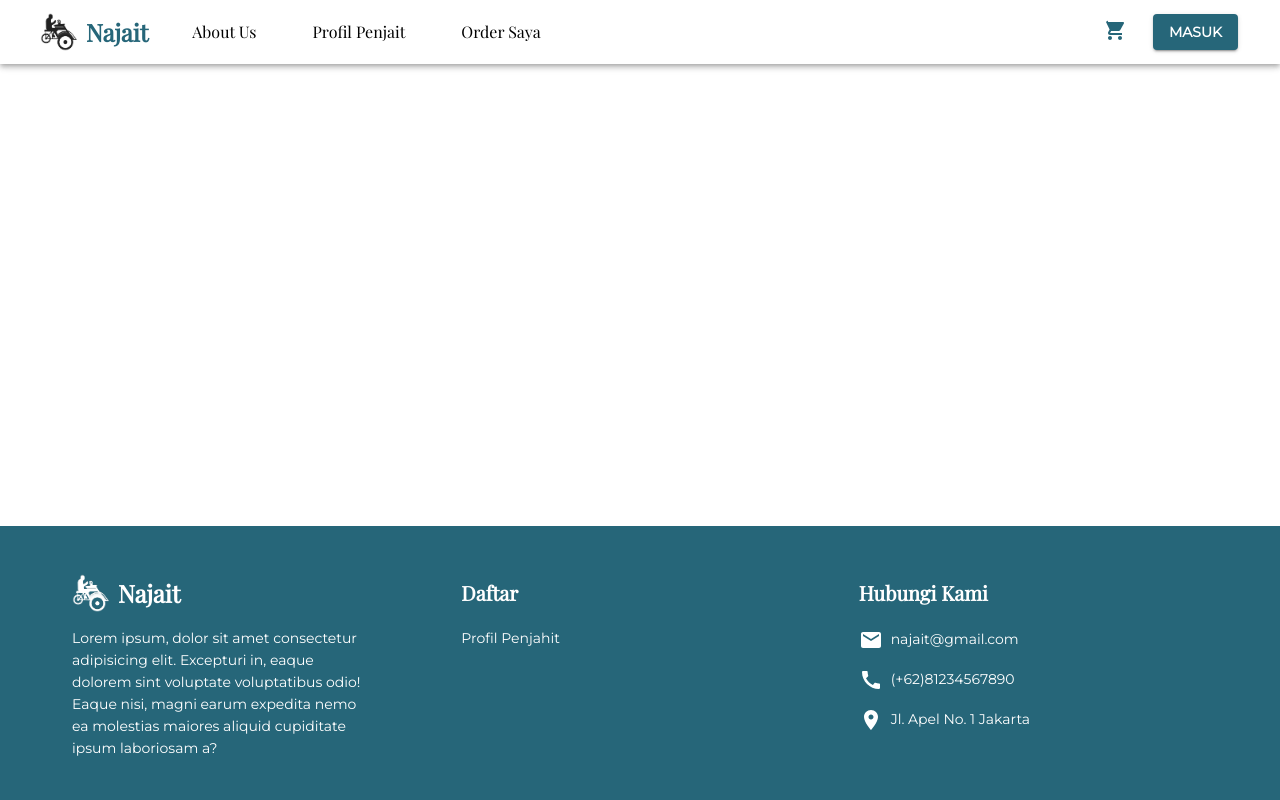
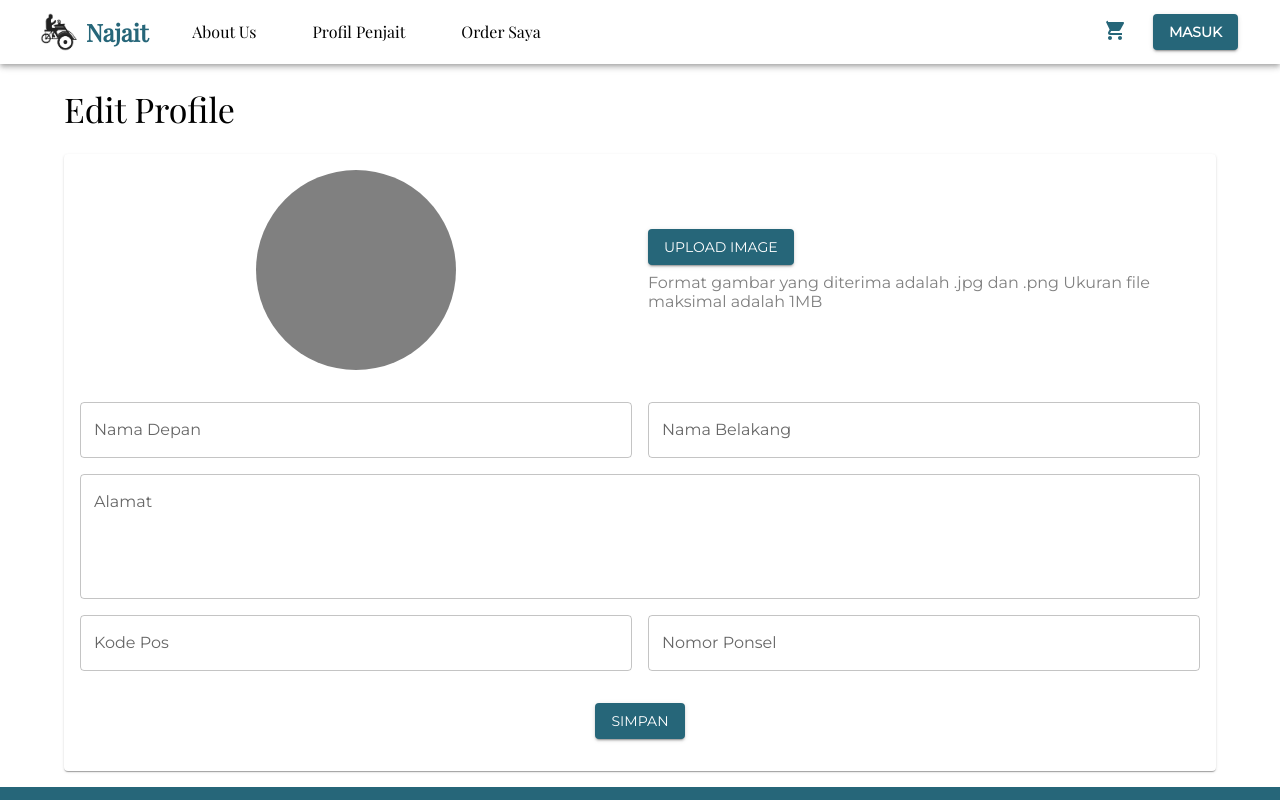
Before and after one commit to rafirm29/najait-express, a React (Create React App) app: page /editprofile in a window 1280 px wide. Shown: the top 800 px of the page. Built offline with nearby package versions, Linux system fonts and the light colour scheme.

Commit message:
edit profile page

```diff
--- a/src/components/editprofile/EditProfileForm.js
+++ b/src/components/editprofile/EditProfileForm.js
@@ -1,7 +1,151 @@
-import React from "react";
+import { Button, Card, Grid, TextField, Typography } from "@mui/material";
+import { Box } from "@mui/system";
+import React, { useEffect, useState } from "react";
 
 function EditProfileForm() {
-  return <div></div>;
+  const [selectedImage, setSelectedImage] = useState(null);
+  const [imageUrl, setImageUrl] = useState(null);
+
+  useEffect(() => {
+    if (selectedImage) {
+      setImageUrl(URL.createObjectURL(selectedImage));
+    }
+  }, [selectedImage]);
+
+  return (
+    <>
+      <Box my={2}>
+        <Card>
+          <Grid
+            container
+            p={2}
+            columnSpacing={2}
+            alignItems="center"
+            justifyContent="center"
+          >
+            <Grid
+              item
+              xs={6}
+              sx={{
+                display: "flex",
+                alignItems: "center",
+                justifyContent: "center",
+              }}
+            >
+              {imageUrl || selectedImage ? (
+                <Box>
+                  <img
+                    src={imageUrl}
+                    alt={selectedImage.name}
+                    style={{
+                      height: "200px",
+                      width: "200px",
+                      borderRadius: "50%",
+                    }}
+                  />
+                </Box>
+              ) : (
+                <Box
+                  sx={{
+                    height: "200px",
+                    width: "200px",
+                    borderRadius: "50%",
+                    backgroundColor: "gray",
+                  }}
+                ></Box>
+              )}
+            </Grid>
+
+            <Grid item xs={6} justifySelf="center">
+              <Box>
+                <input
+                  accept="image/*"
+                  type="file"
+                  id="select-image"
+                  style={{ display: "none" }}
+                  onChange={(e) => setSelectedImage(e.target.files[0])}
+                />
+                <label htmlFor="select-image">
+                  <Button variant="contained" color="primary" component="span">
+                    Upload Image
+                  </Button>
+                </label>
+                <Box mt={1}>
+                  <Typography
+                    variant="h10"
+                    fontFamily="Montserrat"
+                    color="gray"
+                  >
+                    Format gambar yang diterima adalah .jpg dan .png Ukuran file
+                    maksimal adalah 1MB
+                  </Typography>
+                </Box>
+              </Box>
+            </Grid>
+
+            <Grid item xs={6} mt={4} justifySelf="center">
+              <TextField
+                id="standard-basic"
+                label="Nama Depan"
+                variant="outlined"
+                sx={{ width: "100%" }}
+              />
+            </Grid>
+            <Grid item xs={6} mt={4} justifySelf="center">
+              <TextField
+                id="standard-basic"
+                label="Nama Belakang"
+                variant="outlined"
+                sx={{ width: "100%" }}
+              />
+            </Grid>
+            <Grid item xs={12} mt={2} justifySelf="center">
+              <TextField
+                multiline
+                rows={4}
+                id="standard-basic"
+                label="Alamat"
+                variant="outlined"
+                sx={{ width: "100%" }}
+              />
+            </Grid>
+            <Grid item xs={6} my={2} justifySelf="center">
+              <TextField
+                id="standard-basic"
+                label="Kode Pos"
+                variant="outlined"
+                sx={{ width: "100%" }}
+              />
+            </Grid>
+            <Grid item xs={6} my={2} justifySelf="center">
+              <TextField
+                id="standard-basic"
+                label="Nomor Ponsel"
+                variant="outlined"
+                sx={{ width: "100%" }}
+              />
+            </Grid>
+            <Grid
+              item
+              xs={12}
+              my={2}
+              justifySelf="center"
+              sx={{
+                width: "100%",
+                display: "flex",
+                alignItems: "center",
+                justifyContent: "center",
+              }}
+            >
+              <Button variant="contained" color="primary" component="span">
+                Simpan
+              </Button>
+            </Grid>
+          </Grid>
+        </Card>
+      </Box>
+    </>
+  );
 }
 
 export default EditProfileForm;
--- a/src/pages/EditProfile.js
+++ b/src/pages/EditProfile.js
@@ -1,7 +1,24 @@
+import { Button, Container, Typography } from "@mui/material";
 import React from "react";
+import EditProfileForm from "../components/editprofile/EditProfileForm";
 
-function EditProfile() {
-  return <div></div>;
-}
+const EditProfileContent = () => {
+  return (
+    <>
+      <Typography variant="h4" my={3}>
+        Edit Profile
+      </Typography>
+      <EditProfileForm />
+    </>
+  );
+};
+
+const EditProfile = () => {
+  return (
+    <Container>
+      <EditProfileContent />
+    </Container>
+  );
+};
 
 export default EditProfile;
```
